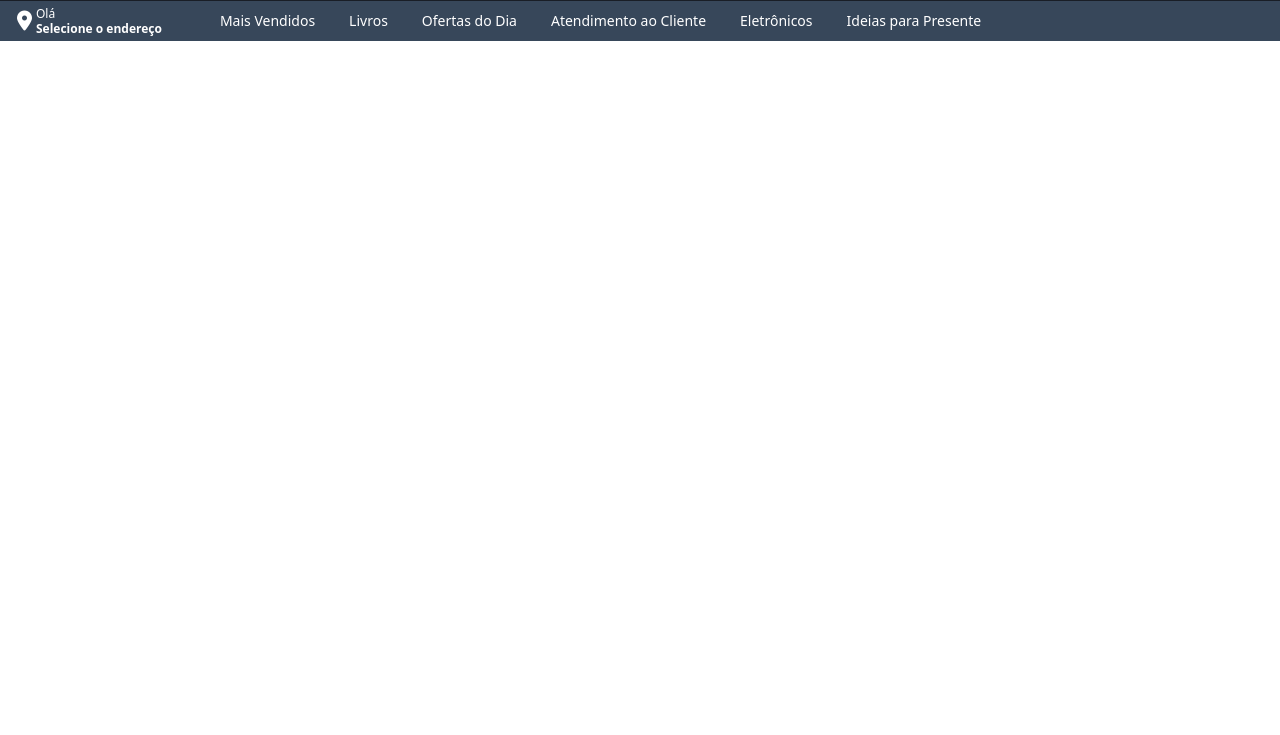
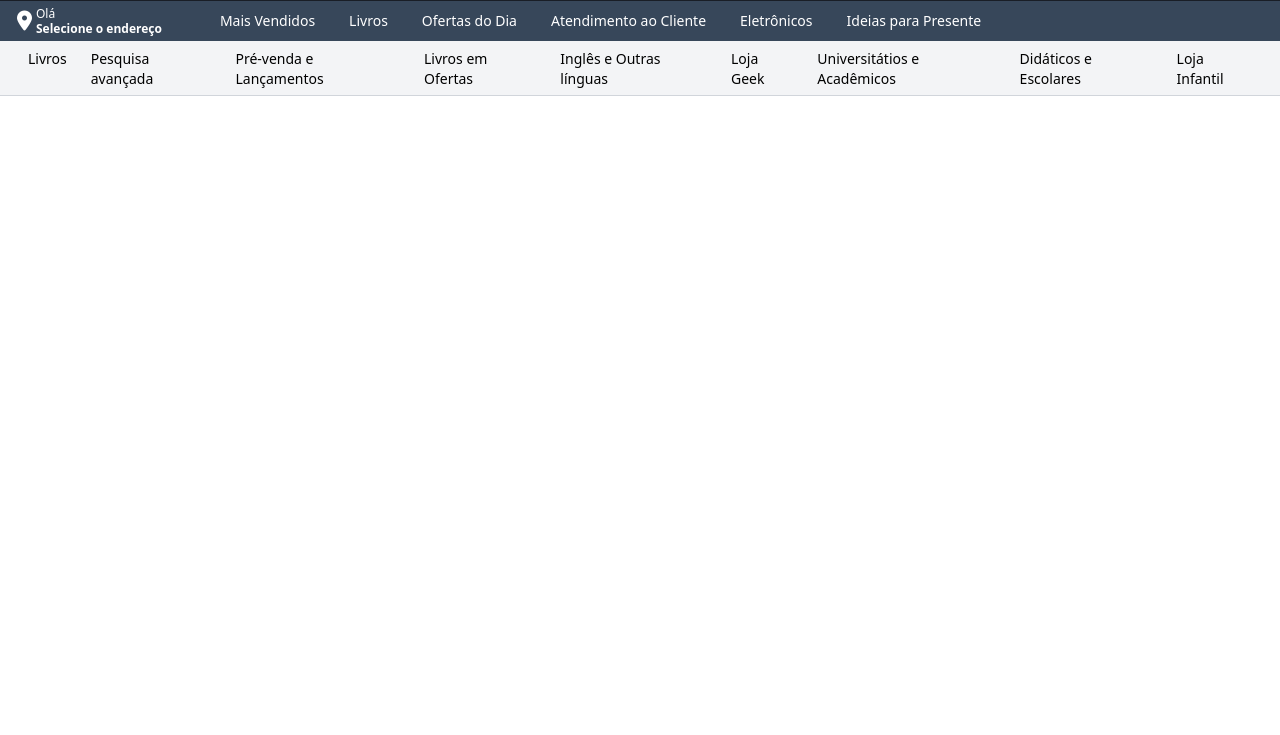
Before and after one commit to LuisFelipeSalvarani/amazon_clone_twcss, a website: page src/index.html in a window 1280 px wide. Shown: the part 65-800 px from the top of the page. Drawn offline with Linux system fonts and the light colour scheme.

Commit message:
Terceira barra de navegação do Header

```diff
--- a/src/index.html
+++ b/src/index.html
@@ -13,7 +13,6 @@
 </head>
 <body>
     <header>
-        <div>
         <div class="grid text-white">
             <!-- HEADER SUPERIOR -->
             <div class="flex flex-wrap md:flex-no-wrap bg-darkblue-900 px-2 py-1 items-center">
@@ -87,6 +86,22 @@
                     </nav>
                 </div>
             </div>
+            <!-- HEADER INFERIOR -->
+            <div class="flex text-black px-4 text-sm border-b border-gray-300 bg-gray-100 pt-1">
+                <a href="#" class="block md:hidden py-2 font-bold">
+                    <i class="fas fa-chevron-left"></i> Todos os Departamentos
+                </a>
+                <ul class="hidden md:flex">
+                    <li class="item-nav-inf"><a href="#">Livros</a></li>
+                    <li class="item-nav-inf"><a href="#">Pesquisa avançada</a></li>
+                    <li class="item-nav-inf"><a href="#">Pré-venda e Lançamentos</a></li>
+                    <li class="item-nav-inf"><a href="#">Livros em Ofertas</a></li>
+                    <li class="item-nav-inf"><a href="#">Inglês e Outras línguas</a></li>
+                    <li class="item-nav-inf"><a href="#">Loja Geek</a></li>
+                    <li class="item-nav-inf"><a href="#">Universitátios e Acadêmicos</a></li>
+                    <li class="item-nav-inf"><a href="#">Didáticos e Escolares</a></li>
+                    <li class="item-nav-inf"><a href="#">Loja Infantil</a></li>
+                </ul>
             </div>
         </div>
     </header>
--- a/styles.css
+++ b/styles.css
@@ -17,3 +17,11 @@
 .item-nav-mid:hover {
     @apply border-white
 }
+
+.item-nav-inf {
+    @apply border-b-2 border-transparent py-1 px-3
+}
+
+.item-nav-inf:hover {
+    @apply text-orange-650 hover:border-orange-650
+}
```
Also changed, not shown: src/css/styles.css. Lines whose indentation alone changed are shown as unchanged.
